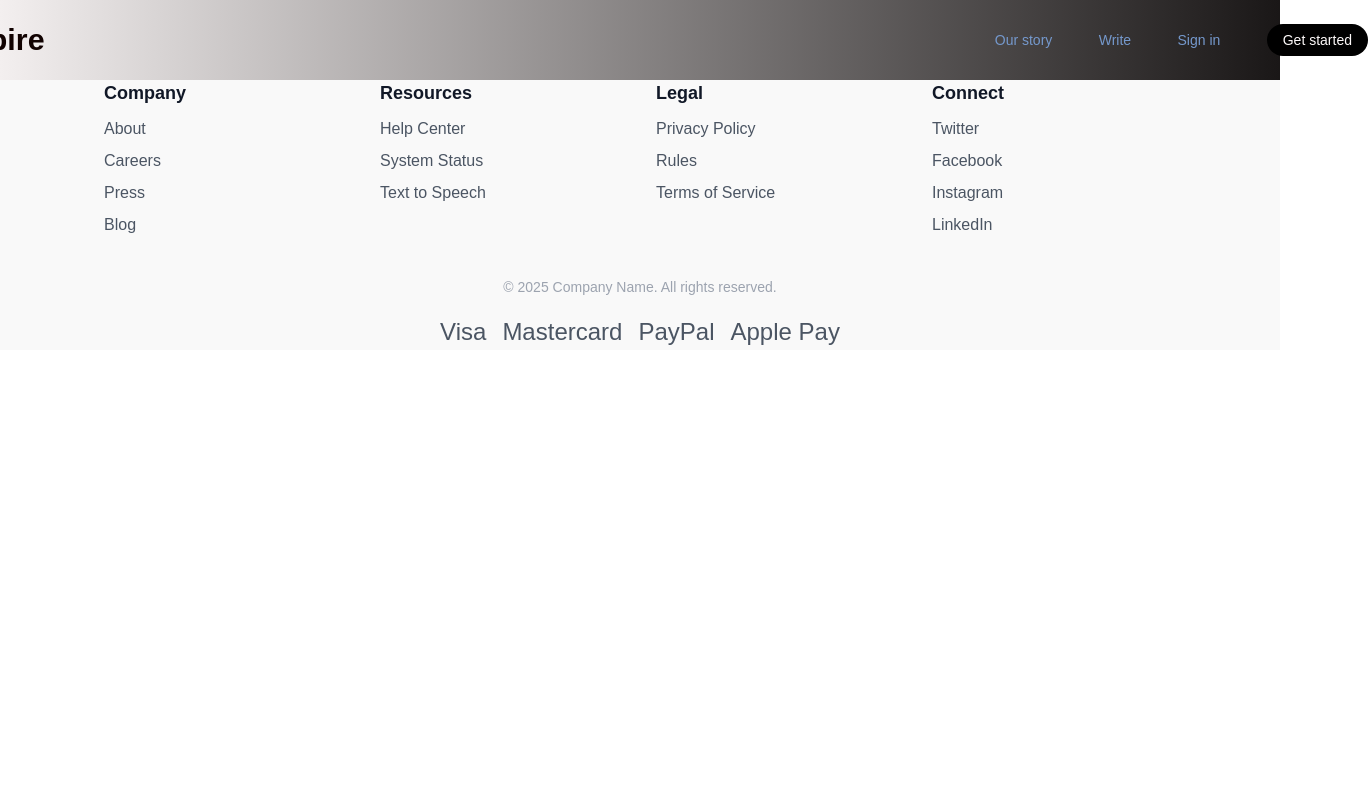
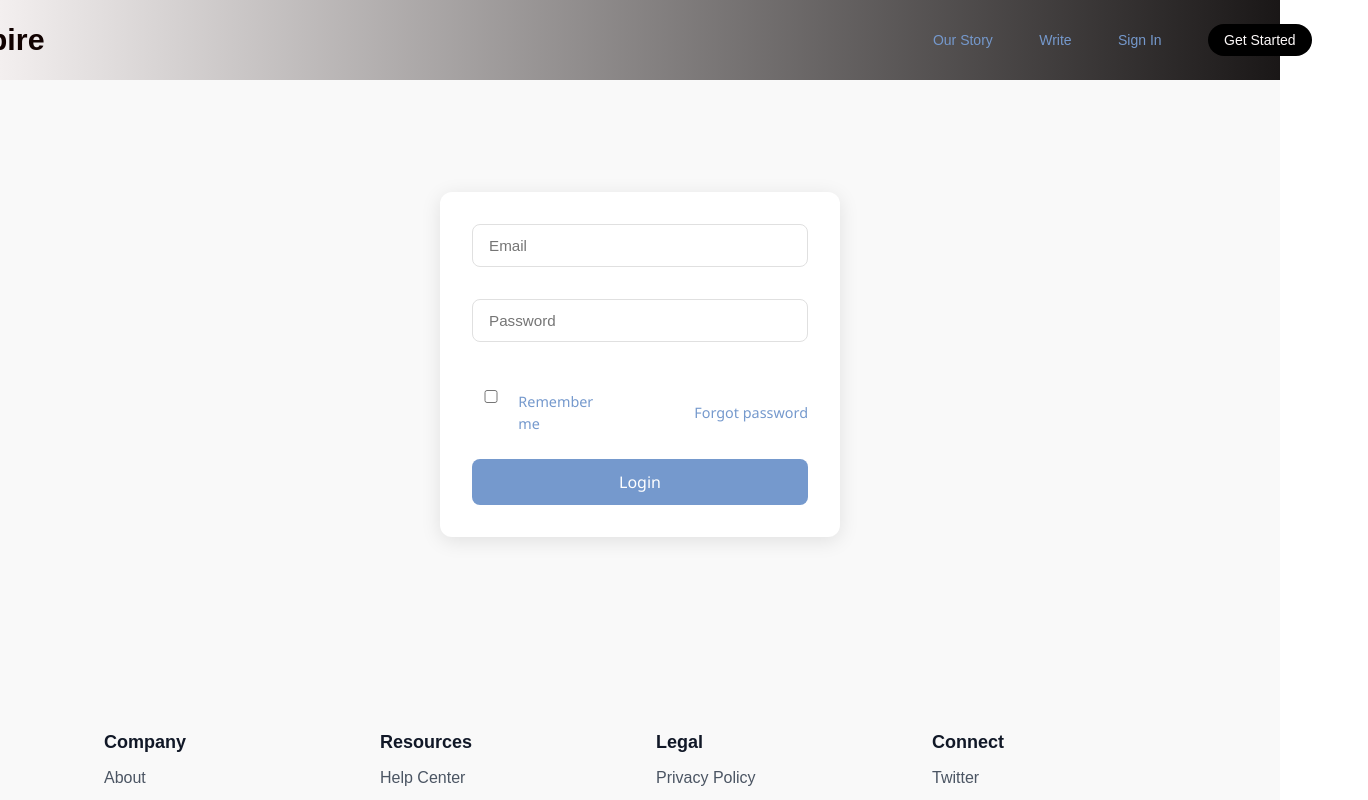
Before and after one commit to daisy-rg/Inkspire, a React (Vite) app: page /signin in a window 1280 px wide. Shown: the top 800 px of the page, 1368 px wide, since content can reach past the window. Built offline with nearby package versions, Linux system fonts and the light colour scheme.

Commit message:
created the sign up

```diff
--- a/src/App.jsx
+++ b/src/App.jsx
@@ -2,12 +2,14 @@ import { BrowserRouter as Router, Routes, Route } from 'react-router-dom';
 import Navbar from './components/Navbar';
 import Hero from './components/Hero';
 import Footer from './components/Footer';
+import Signup from './components/Signup';
 function App() {
   return(
     <Router>
       <Navbar/>
      <Routes>
       <Route path='/' element={<Hero/>} />
+      <Route path='/signin' element={<Signup/>} />
 
 </Routes>
       <Footer/>
--- a/src/components/Hero.jsx
+++ b/src/components/Hero.jsx
@@ -1,4 +1,5 @@
 import React from 'react';
+import { Link } from "react-router-dom";
 
 import './Hero.css';
 
@@ -13,7 +14,7 @@ const Hero = () => {
       Why whisper when you can roar?Share your voice with the world!
       </p>
       <button className="anim" id="but">
-        <a href="login.htm" style={{ textDecoration: 'none', color: 'inherit' }}>Start reading</a>
+        <Link to="/signin" style={{ textDecoration: 'none', color: 'inherit' }}>Start reading</Link>
       </button>
         <img className="anim" src="https://i.pinimg.com/736x/52/85/8e/52858ec78a416e8f4856e482c6c9ac59.jpg"></img>
 
--- a/src/components/Navbar.jsx
+++ b/src/components/Navbar.jsx
@@ -1,27 +1,26 @@
-import { React } from "react";
+import React from "react";
 import { Link } from "react-router-dom";
 import './Navbar.css';
 
-function Navbar(){
-    return (
- <header className="header">
+function Navbar() {
+  return (
+    <header className="header">
       <div className="header-container">
         <div className="header-brand">
-          <h1 className="header-logo">Inkspire</h1>
+          <Link to="/" className="header-logo">Inkspire</Link>
         </div>
 
         <nav className="header-nav">
-          <a href="#" className="header-link">Our story</a>
-
-          <a href="#" className="header-link">Write</a>
-          <a href="#" className="header-link">Sign in</a>
-          <button className="header-button">
-            Get started
-          </button>
+          <Link to="/story" className="header-link">Our Story</Link>
+          <Link to="/write" className="header-link">Write</Link>
+          <Link to="/signin" className="header-link">Sign In</Link>
+          <Link to="/get-started">
+            <button className="header-button">Get Started</button>
+          </Link>
         </nav>
       </div>
     </header>
+  );
+}
 
-    );
-}
 export default Navbar;
--- /dev/null
+++ b/src/components/Signup.css
@@ -0,0 +1,72 @@
+/* Signup Card Styles */
+#loginForm {
+  background: white;
+  border-radius: 12px;
+  box-shadow: 0 4px 20px rgba(0, 0, 0, 0.1);
+  padding: 2rem;
+  width: 100%;
+  max-width: 400px;
+  margin: 7rem auto;
+  margin-bottom: 12rem;
+  font-family: 'Segoe UI', system-ui, sans-serif;
+}
+
+#loginForm input {
+  width: 100%;
+  padding: 12px 16px;
+  margin-bottom: 2rem;
+  border: 1px solid #e0e0e0;
+  border-radius: 8px;
+  font-size: 0.95rem;
+  transition: border-color 0.3s ease;
+}
+
+#loginForm input:focus {
+  outline: none;
+  border-color: #7599cd;
+  box-shadow: 0 0 0 2px rgba(59, 33, 100, 0.1);
+}
+
+#remember-forgot {
+  display: flex;
+  justify-content: space-between;
+  align-items: center;
+  margin: 1rem 0 1.5rem;
+  font-size: 0.9rem;
+}
+
+#remember-forgot label {
+  display: flex;
+  align-items: center;
+  gap: 0.5rem;
+  color: #7599cd;
+}
+
+#remember-forgot a {
+  color: #7599cd;
+  text-decoration: none;
+}
+
+#loginForm button {
+  width: 100%;
+  padding: 12px;
+  background-color:#7599cd;
+  color: white;
+  border: none;
+  border-radius: 8px;
+  font-size: 1rem;
+  font-weight: 500;
+  cursor: pointer;
+  transition: background-color 0.3s ease;
+}
+
+#loginForm button:hover {
+  background-color: #060110;
+}
+
+/* Responsive adjustments */
+@media (max-width: 480px) {
+  #loginForm {
+    padding: 1.5rem;
+  }
+}
--- /dev/null
+++ b/src/components/Signup.jsx
@@ -0,0 +1,19 @@
+import React from "react";
+import './Signup.css'
+function Signup(){
+    return(
+        <form id="loginForm">
+      <input type="email" placeholder="Email" name="Email" required />
+      <input type="password" placeholder="Password" name="psw" required />
+         <div id="remember-forgot">
+        <label>
+          <input type="checkbox" /> Remember me
+        </label>
+        <a href="#">Forgot password</a>
+      </div>
+      <button type="submit">Login</button>
+    </form>
+    );
+}
+
+export default Signup;
```
